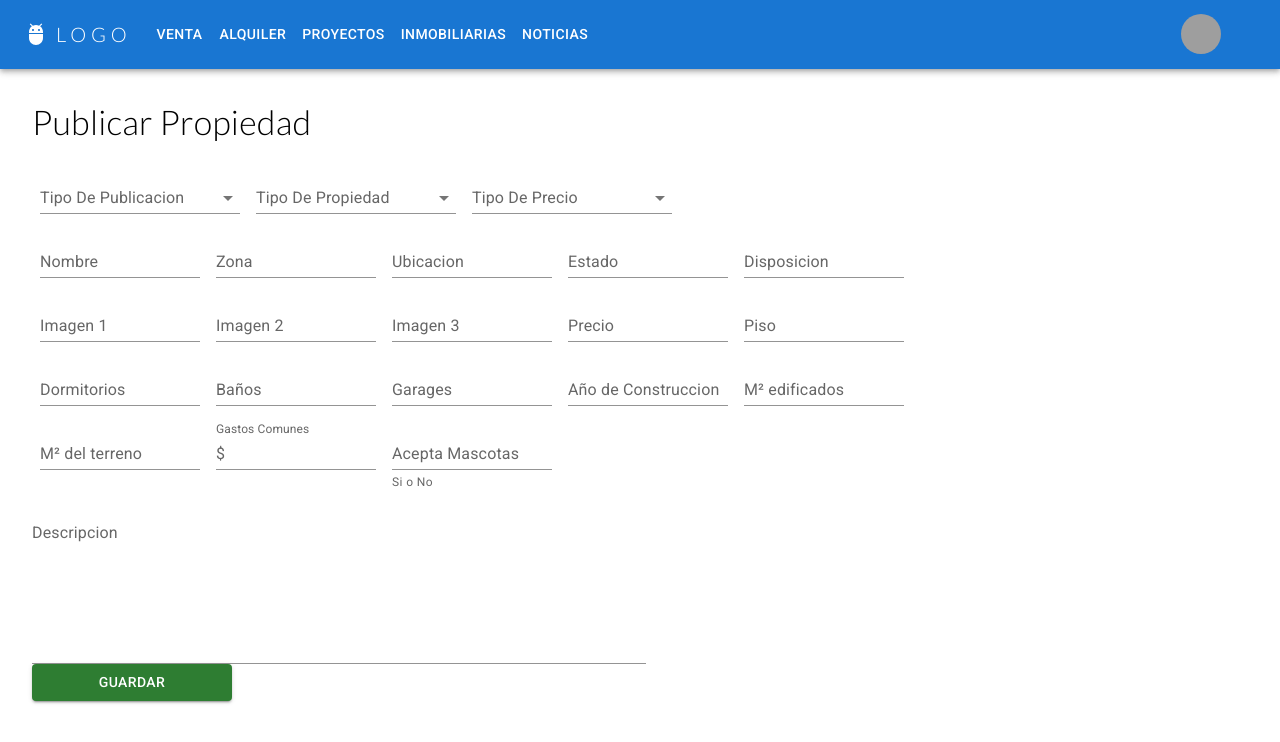
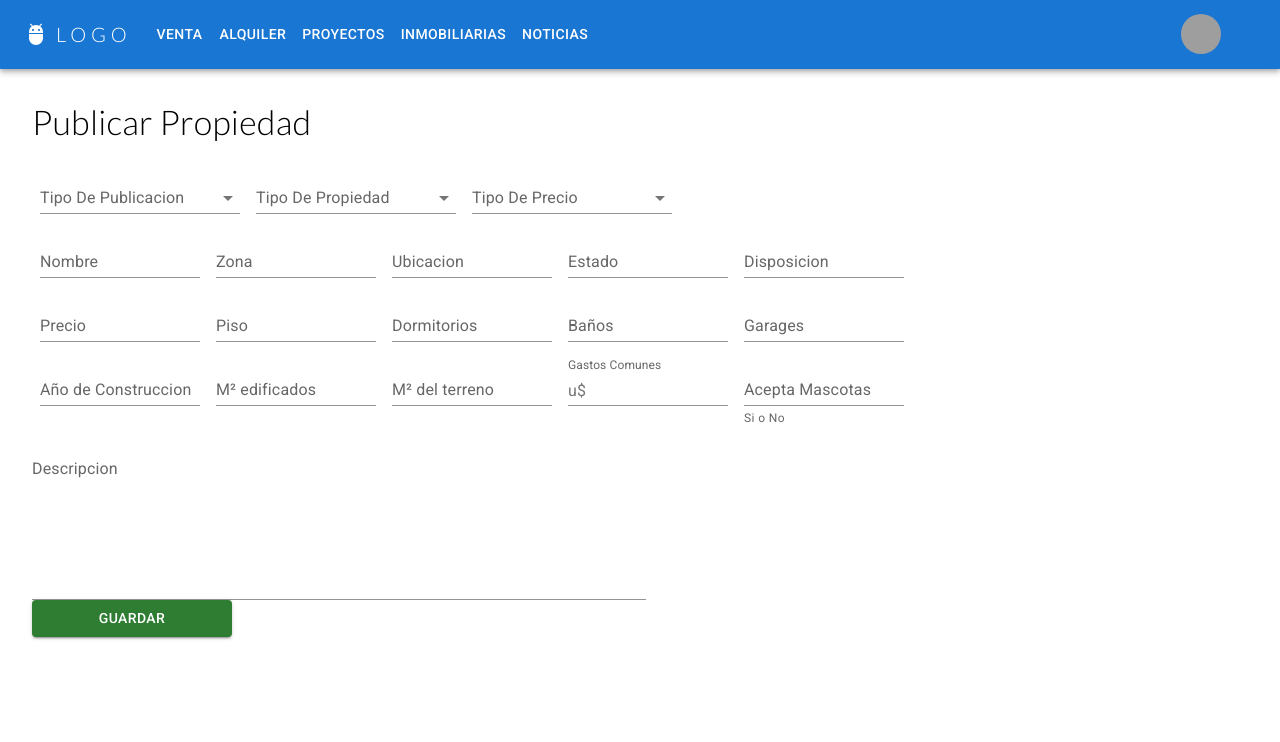
Before and after one commit to elfabito/proyecto-final-marketplace, a React (Create React App) app: page /publicarpropiedad in a window 1280 px wide. Shown: the top 742 px of the page. Built offline with nearby package versions, Linux system fonts and the light colour scheme; grey boxes are pictures that could not be loaded; what react-swipeable-views-utils would draw is missing.

Commit message:
eliminacion de codigo innecesario

```diff
--- a/src/Components/PublicarForm.js
+++ b/src/Components/PublicarForm.js
@@ -86,7 +86,12 @@ const tipoPrecio = [{
 },]
 
 export default function FormPropsTextFields() {
-  const [formData, setFormData] = useState({ tipoPublicacion: "", tipoPropiedad: "", tipoPrecio:""});
+  const [formData, setFormData] = useState({
+    tipoPublicacion: '',
+    tipoPropiedad: '',
+    tipoPrecio: '',
+    GastosComunes: '',
+  });
 
   const handleInputChange = (e, fieldName) => {
     const value = e.target.value;
@@ -107,7 +112,7 @@ export default function FormPropsTextFields() {
     console.log(formData);
   };
 
-  const camposTexto = ["Nombre", "Zona", "Ubicacion", "Estado", "Disposicion", "Imagen 1", "Imagen 2", "Imagen 3"];
+  const camposTexto = ["Nombre", "Zona", "Ubicacion", "Estado", "Disposicion"];
   const camposNumero = ["Precio", "Piso", "Dormitorios", "Baños", "Garages", "Año de Construccion", "M² edificados", "M² del terreno"];
 
   return (
@@ -165,8 +170,12 @@ export default function FormPropsTextFields() {
             <InputLabel htmlFor="standard-adornment-amount">Gastos Comunes</InputLabel>
             <Input
               id="standard-adornment-amount"
-              startAdornment={<InputAdornment position="start">$</InputAdornment>}
-              onChange={(e) => handleInputChange(e, "Gastos Comunes")}
+              startAdornment={
+                <InputAdornment position="start">
+                  {formData.tipoPrecio === '$' ? '$' : 'u$'} {/* Cambia el símbolo de acuerdo a la selección */}
+                </InputAdornment>
+              }
+              onChange={(e) => handleInputChange(e, 'GastosComunes')}
             />
           </FormControl>
           <TextField
--- a/src/Components/feature_propertyDetails/Descripcion.js
+++ b/src/Components/feature_propertyDetails/Descripcion.js
@@ -1,6 +1,3 @@
-import { useEffect } from "react";
-import { useState } from "react";
-
 function DPropiedad(props) {
 
 
--- a/src/Components/feature_propertyDetails/IndexDetallesPropiedad.js
+++ b/src/Components/feature_propertyDetails/IndexDetallesPropiedad.js
@@ -16,13 +16,11 @@ import PropertyDetails from "./Database/DataTablaDePropiedades.js"
 
 function DetallePropiedad(props) {
   const [casa, setCasa] = useState([]);
-  const[text,setText]=useState([])
   const hilos = ["MarcketPlace inmobiliario", "Alquiler", "Maldonado", "Punta Del Este", "Arquiler de monoambiente"];
   useEffect(() => {
     setCasa(Dato[0])
 
   }, [])
-  const images = ["https://cdn2.infocasas.com.uy/repo/img/th.outside500x1.122103_CW139153_47.jpg", "https://cdn2.infocasas.com.uy/repo/img/th.outside1365x799.0e1565050177dd630a99b24e50721f5f9a222f7b.jpg", "https://cdn2.infocasas.com.uy/repo/img/th.outside750x811.122103_CW139153_874.jpg"]
     ;
   return (
     <div className="DetallePropiedad">
--- a/src/Components/feature_propertyDetails/MapView.js
+++ b/src/Components/feature_propertyDetails/MapView.js
@@ -1,5 +1,5 @@
 import React, { useEffect, useState } from "react";
-import { MapContainer, TileLayer, useMap, Marker, Popup } from 'react-leaflet'
+import { MapContainer, TileLayer, Marker, Popup } from 'react-leaflet'
 import "leaflet/dist/leaflet.css"
 import "./Styles/Map.css";
 import L from "leaflet"
```
